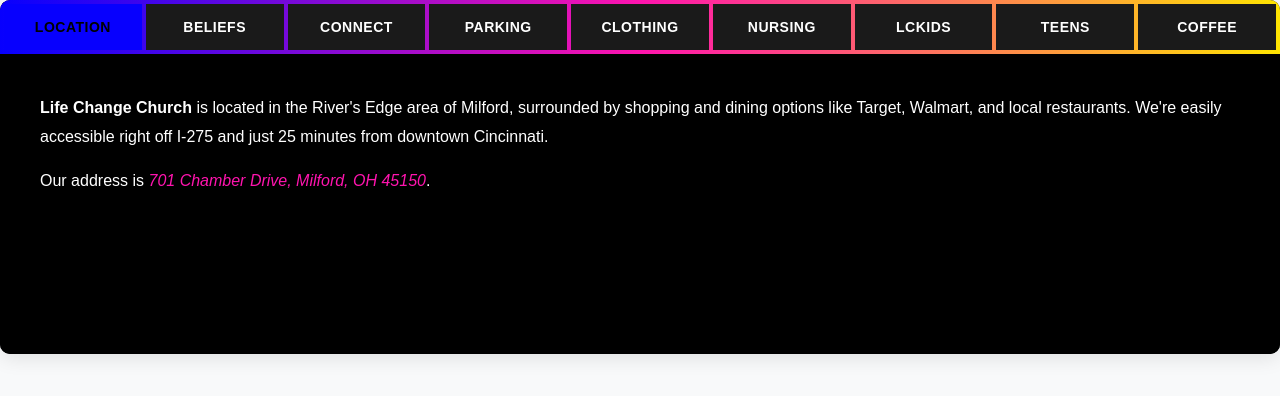
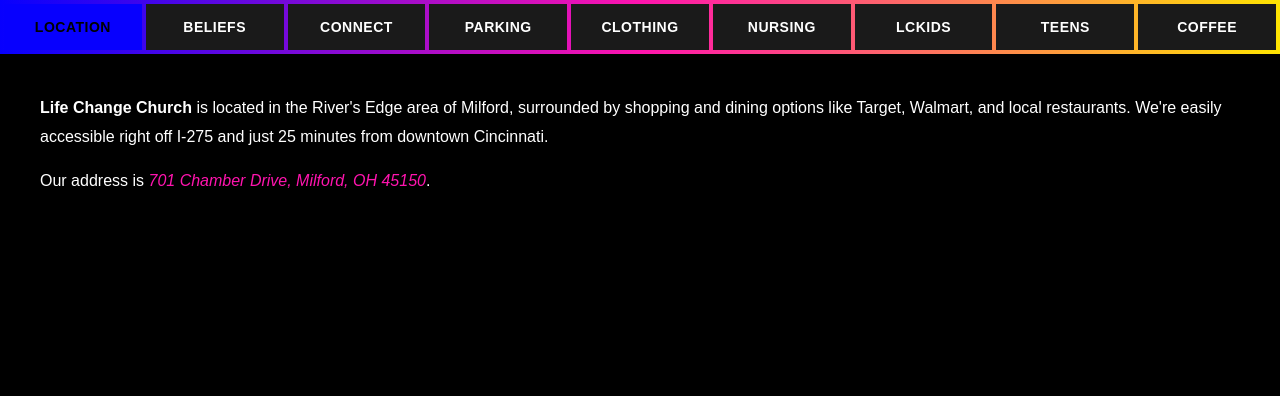
Before and after one commit to KingdomConf/life-change-plan, a plain HTML site: page index.html in a window 1280 px wide. Drawn offline with Linux system fonts and the light colour scheme.

Commit message:
Update styles.css

```diff
--- a/styles.css
+++ b/styles.css
@@ -6,7 +6,9 @@
 
 body {
     font-family: 'Arial', sans-serif;
-    background-color: #f8f9fa;
+    background-color: #000;
+    margin: 0;
+    padding: 0;
 }
 
 .container {
@@ -14,9 +16,9 @@
     max-width: 100%;
     margin: 0;
     background: #000;
-    border-radius: 10px;
+    border-radius: 0;
     overflow: hidden;
-    box-shadow: 0 4px 20px rgba(0, 0, 0, 0.1);
+    box-shadow: none;
     box-sizing: border-box;
 }
 
@@ -29,6 +31,7 @@
     background: linear-gradient(90deg, #0700fe 0%, #ff14ae 50%, #ffe401 100%);
     width: 100%;
     box-sizing: border-box;
+    margin: 0;
 }
 
 .nav-item {
```
